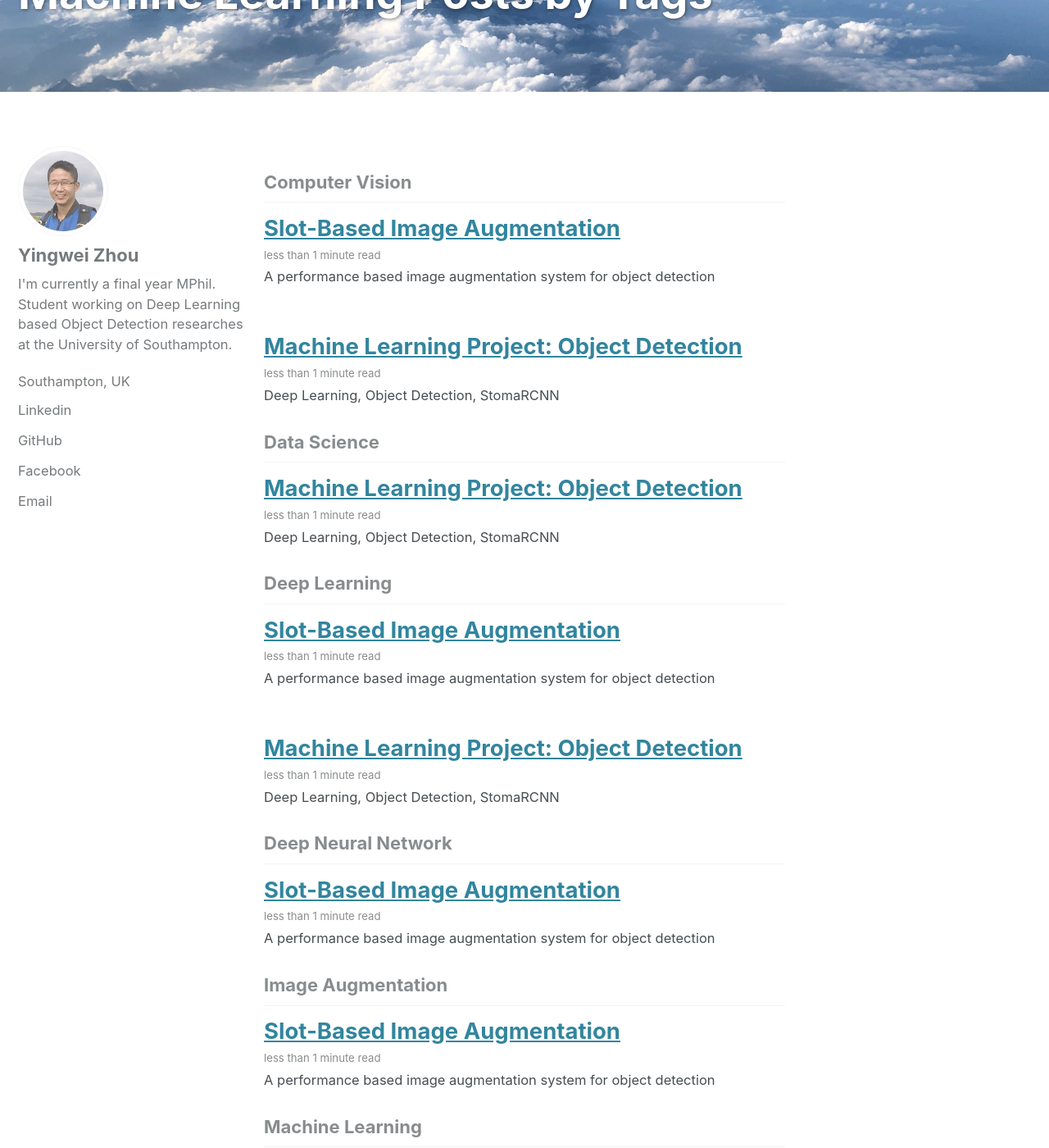
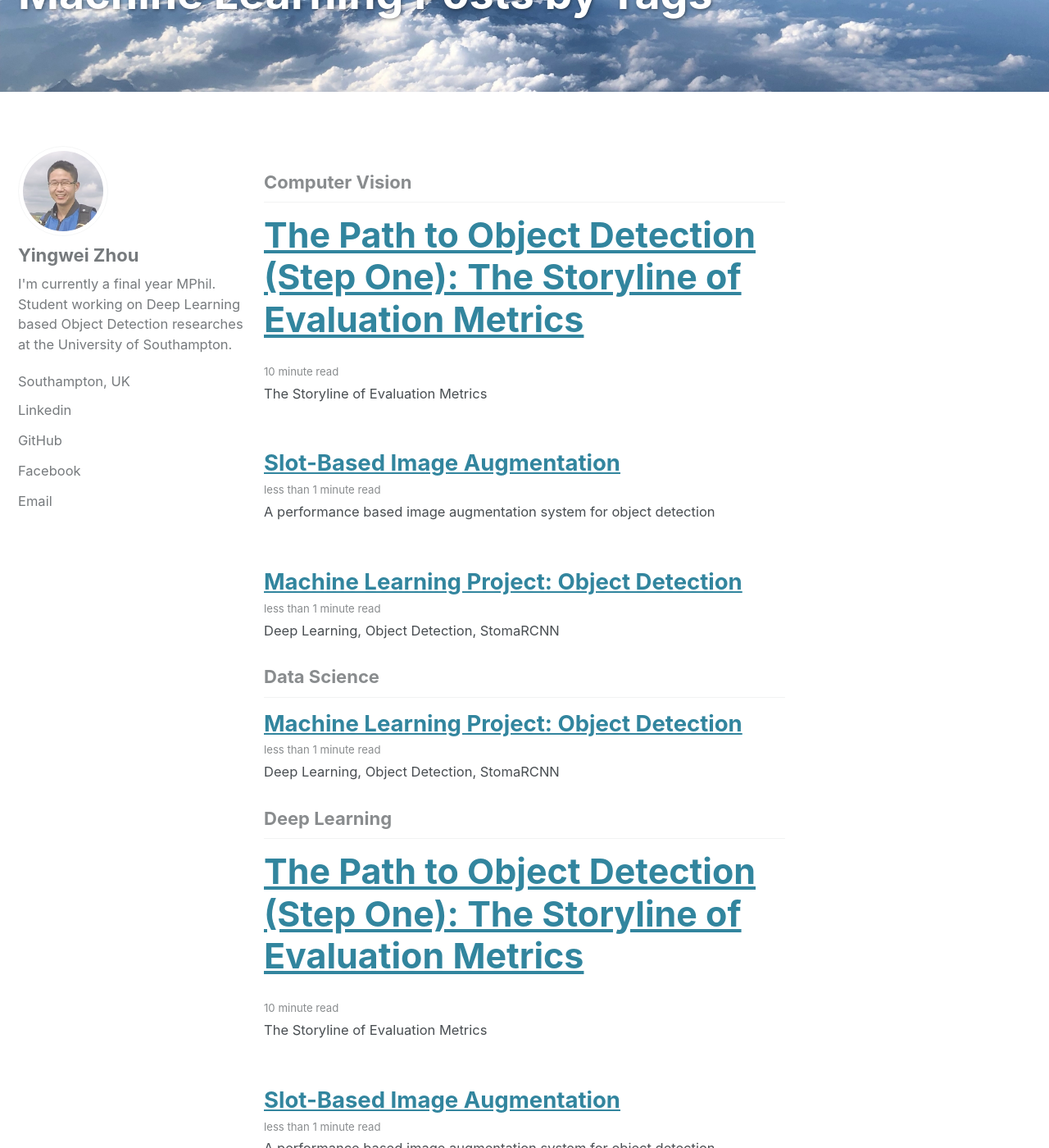
Before and after one commit to Mercurise/mercurise.github.io, a Jekyll site: the page built from _pages/machinelearning.md, in a window 1280 px wide and 1400 px high, scrolled down 190 px. Shown: the whole window at 82% size. Built offline with Jekyll 4.4.1, drawn with Linux system fonts in a browser that asks for light colours; cached includes are drawn as plain includes; some of the changed text lies outside the part shown.

Commit message:
update heads

```diff
--- a/_posts/2019-09-08-Object-Detection-Metrics-Storyline.md
+++ b/_posts/2019-09-08-Object-Detection-Metrics-Storyline.md
@@ -1,3 +1,15 @@
+---
+title: "# The Path to Object Detection (Step One): The Storyline of Evaluation Metrics"
+date: 2019-08-09
+tags: [Computer Vision, Object Detection, Deep Learning]
+
+
+header:
+    overlay_image: "/images/object-detection/Graffiti.JPG"
+excerpt: "The Storyline of Evaluation Metrics"
+mathjax: "true"
+---
+
 # The Path to Object Detection (Step One): The Storyline of Evaluation Metrics
 
 # Object Detection: where and what
```
Also changed, not shown: 1 other file.
